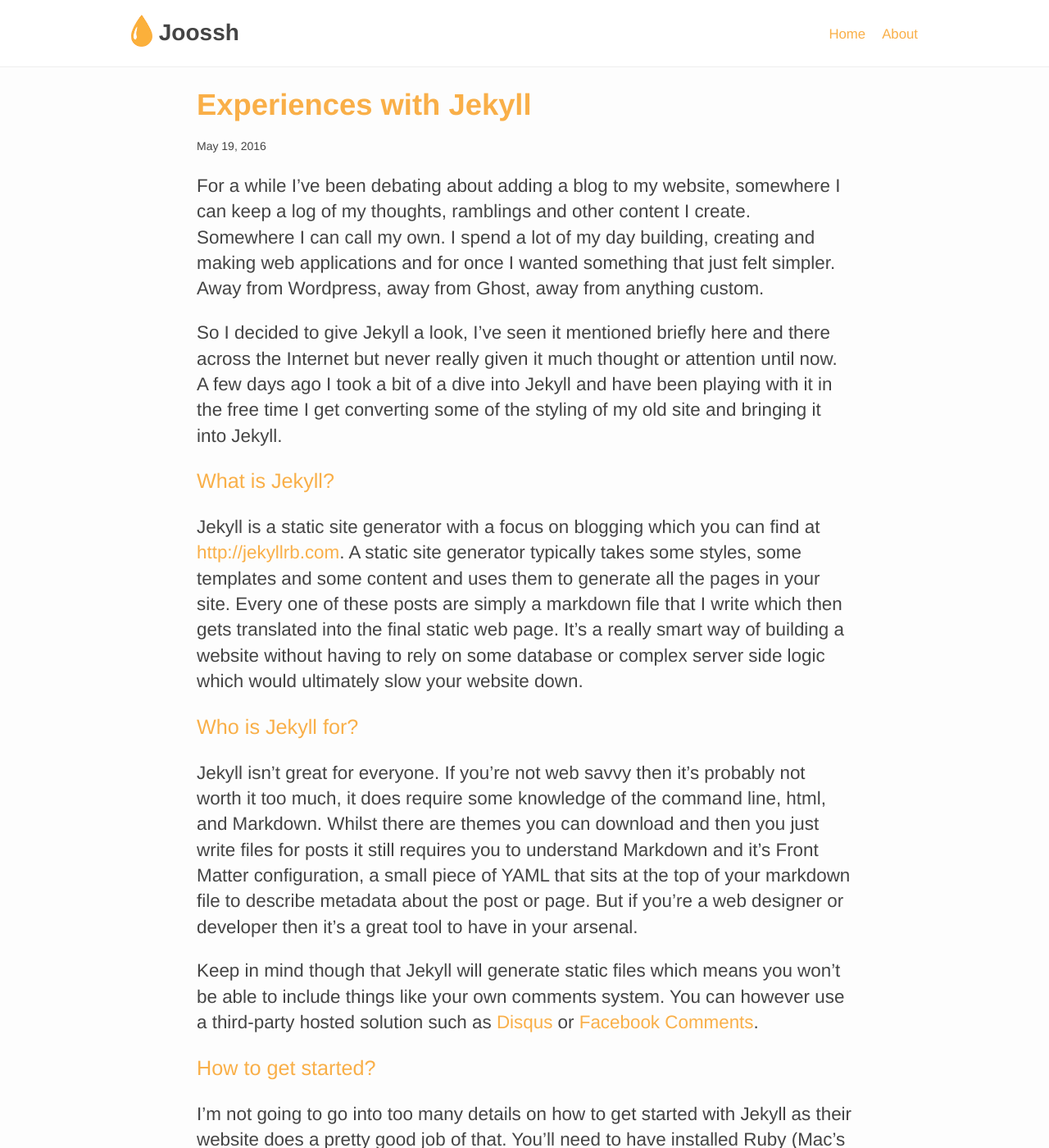
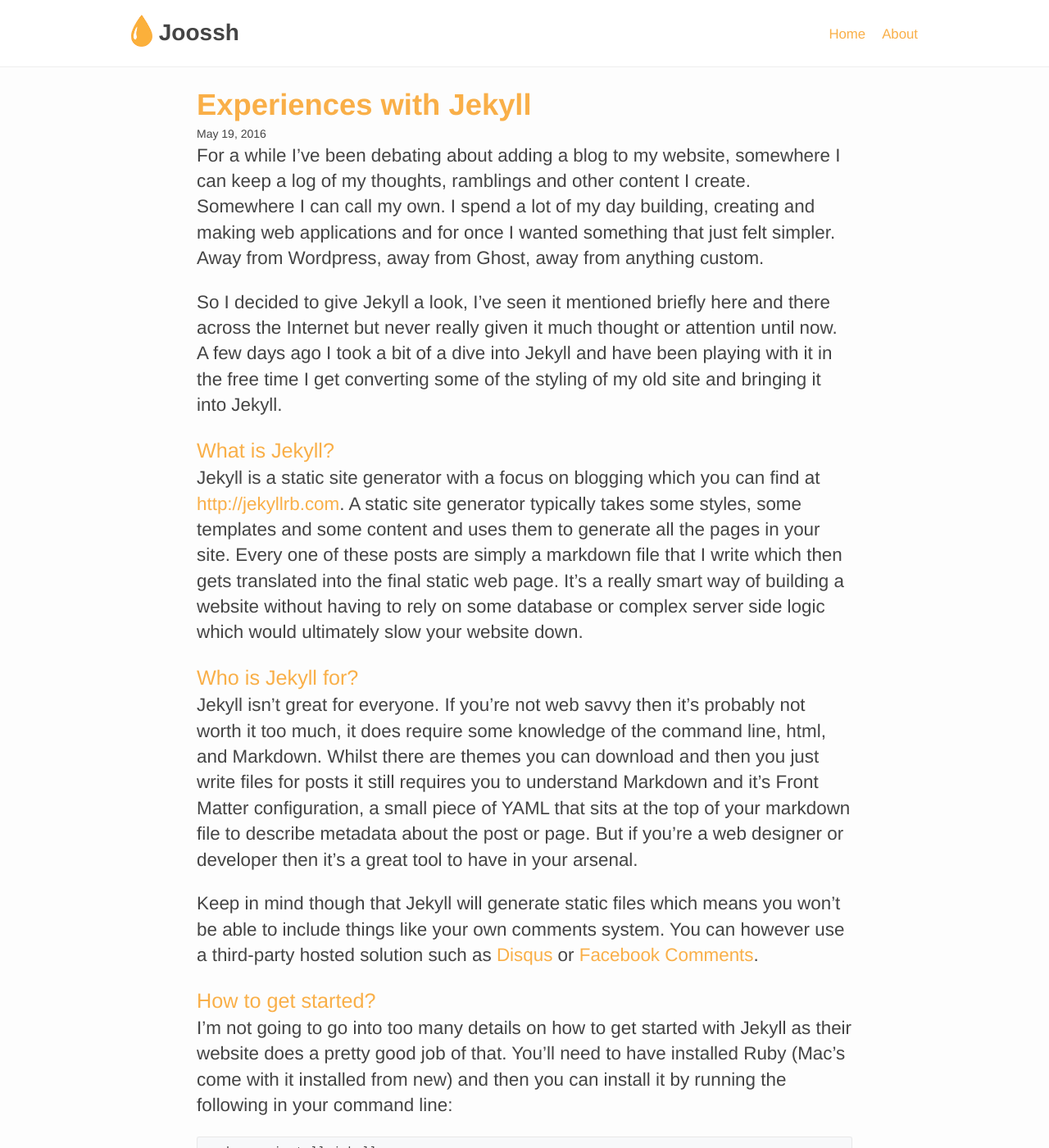
Before and after one commit to JoshAntBrown/joossh-site, a Jekyll site: the page built from _posts/2016-05-19-experiences-with-jekyll.markdown, in a window 1280 px wide and 1400 px high. Shown: the whole window at 82% size. Built offline with Jekyll 4.4.1, drawn with Linux system fonts in a browser that asks for light colours.

Commit message:
Fixed some text spacing issues

```diff
--- a/_sass/_style.scss
+++ b/_sass/_style.scss
@@ -43,17 +43,18 @@
   color: #F9AF48;
   font-size: 2.6em;
   font-weight: bold;
+  margin-bottom: 0;
 }
 
 article h2 {
   color: #F9AF48;
   font-size: 1.8em;
-  // font-weight: bold;
+  margin-bottom: 0;
 }
 
 article p {
   font-size: 1.6em;
-  margin: 1em 0;
+  margin: 0 0 1em 0;
 }
 
 /* stick-footer */
```
